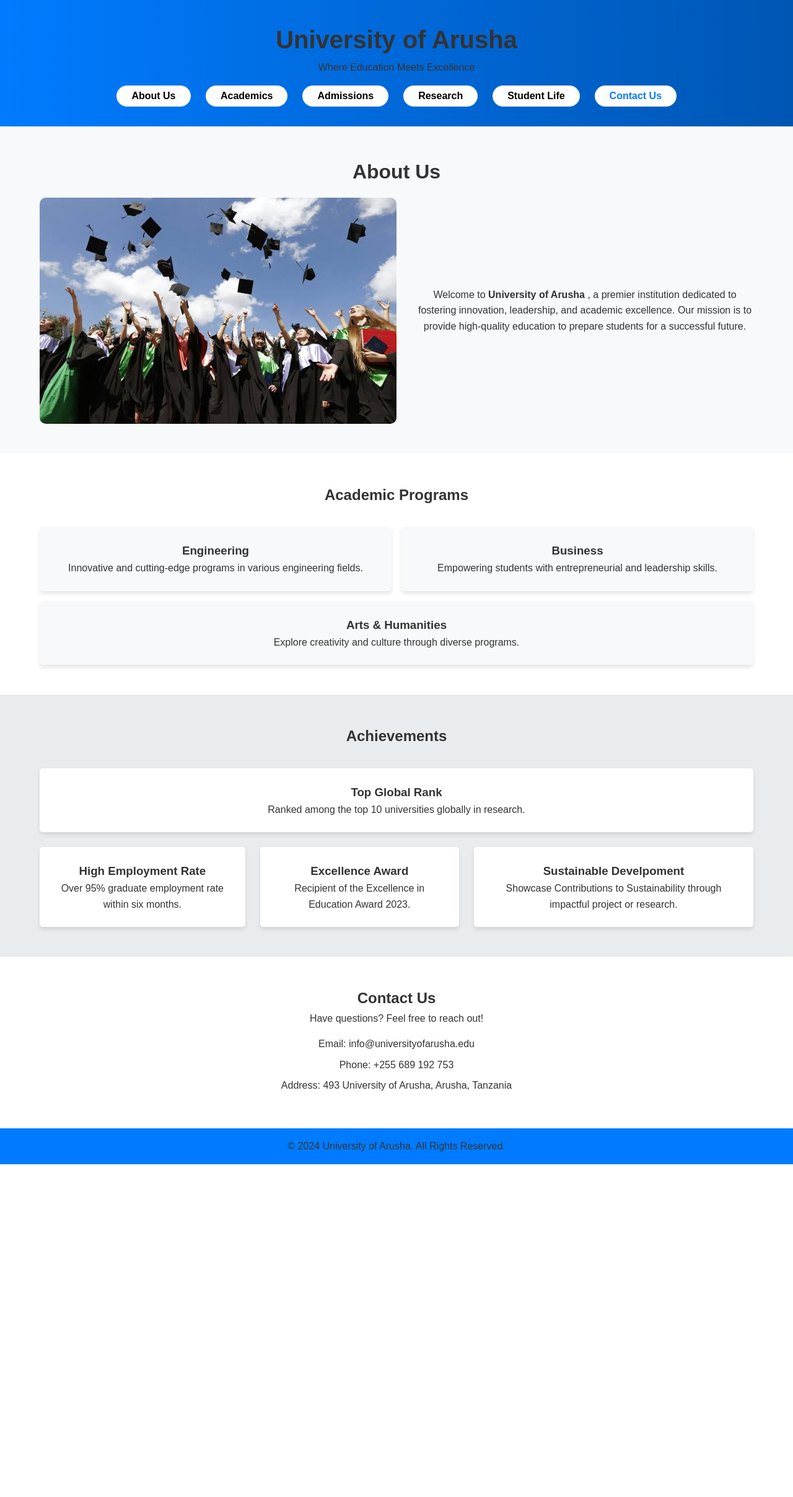
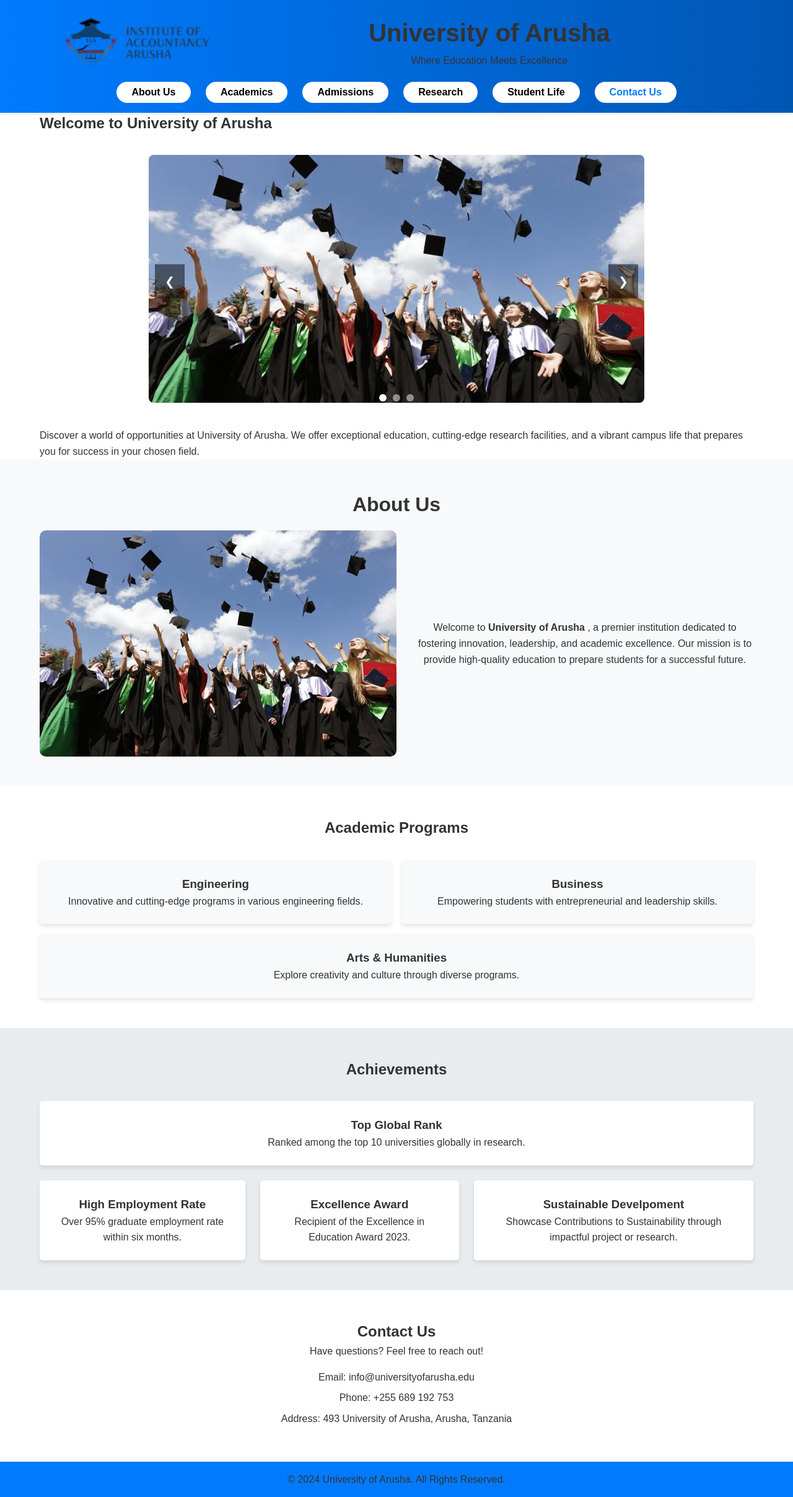
Before and after one commit to joshhy12/Joshy_lucas_university_v01, a PHP site: page /University.html in a window 1280 px wide. Shown: the whole page at 62% size. Before the commit the page ends 1879 px from the top, so only its background shows below. Run offline with PHP 8.4, Linux system fonts and the light colour scheme.

Commit message:
Create new scrolling coursal

```diff
--- a/University.html
+++ b/University.html
@@ -10,8 +10,14 @@
 <body>
   <header class="header">
     <div class="container">
-      <h1>University of Arusha</h1>
-      <p>Where Education Meets Excellence</p>
+      <div class="header-content">
+        <div class="logo">
+          <img src="images/3.png" alt="University Logo">
+        </div>
+        <div class="header-text" style="text-align: center;">
+          <h1>University of Arusha</h1>
+          <p>Where Education Meets Excellence</p>
+        </div>      </div>
       <nav>
         <ul class="nav-links">
           <li class="dropdown">
@@ -60,6 +66,32 @@
 
     </div>
   </header>
+
+  <section id="home" class="home">
+    <div class="container">
+      <h2>Welcome to University of Arusha</h2>
+      <div class="slider">
+        <div class="slides">
+          <div class="slide">
+            <img src="images/image2.JPG" alt="University Main Building">
+          </div>
+          <div class="slide">
+            <img src="images/image1.JPG" alt="Campus Life">
+          </div>
+          <div class="slide">
+            <img src="images/image2.JPG" alt="Library">
+          </div>
+        </div>
+        <button class="slider-btn prev">❮</button>
+        <button class="slider-btn next">❯</button>
+        <div class="dots"></div>
+      </div>
+      <p class="home-description">
+        Discover a world of opportunities at University of Arusha. We offer exceptional education, cutting-edge research facilities, and a vibrant campus life that prepares you for success in your chosen field.
+      </p>
+    </div>
+  </section>
+
 
   <section id="about" class="about">
     <div class="container">
@@ -132,7 +164,10 @@
   </section>
 
   <footer class="footer">
-    <p>&copy; 2024 University of Arusha. All Rights Reserved.</p>
+    <p>© 2024 University of Arusha. All Rights Reserved.</p>
   </footer>
 </body>
+
+<script src="script.js"></script>
+
 </html>
--- a/styles.css
+++ b/styles.css
@@ -212,3 +212,116 @@ body {
   cursor: pointer;
   min-width: 120px;
 }
+
+/* Update header styles */
+.header {
+  background: linear-gradient(to right, #007bff, #0056b3);
+  color: white;
+  padding: 1rem 0;
+  position: fixed;
+  width: 100%;
+  top: 0;
+  left: 0;
+  z-index: 1000;
+  box-shadow: 0 2px 5px rgba(0,0,0,0.1);
+}
+
+/* Add styles for the logo and header content */
+.header-content {
+  display: flex;
+  align-items: center;
+  margin-bottom: 1rem;
+}
+
+.logo {
+  width: 300px;
+  height: 100px;
+  flex-shrink: 0;
+}
+
+.logo img {
+  width: 100%;
+  height: 100%;
+  object-fit: contain;
+}
+
+.header-text {
+  flex-grow: 1;
+  text-align: left;
+}
+
+/* Add padding to body to prevent content from hiding under fixed header */
+body {
+  padding-top: 180px; /* Adjust this value based on your header height */
+}
+
+
+
+
+
+
+
+.slider {
+  position: relative;
+  width: 100%;
+  max-width: 800px;
+  margin: 2rem auto;
+  overflow: hidden;
+}
+
+.slides {
+  display: flex;
+  transition: transform 0.5s ease-in-out;
+}
+
+.slide {
+  min-width: 100%;
+}
+
+.slide img {
+  width: 100%;
+  height: 400px;
+  object-fit: cover;
+  border-radius: 8px;
+}
+
+.slider-btn {
+  position: absolute;
+  top: 50%;
+  transform: translateY(-50%);
+  background: rgba(0, 0, 0, 0.5);
+  color: white;
+  padding: 1rem;
+  border: none;
+  cursor: pointer;
+  font-size: 1.2rem;
+}
+
+.prev {
+  left: 10px;
+}
+
+.next {
+  right: 10px;
+}
+
+.dots {
+  position: absolute;
+  bottom: 10px;
+  left: 50%;
+  transform: translateX(-50%);
+  display: flex;
+  gap: 10px;
+}
+
+.dot {
+  width: 12px;
+  height: 12px;
+  background: rgba(255, 255, 255, 0.5);
+  border-radius: 50%;
+  cursor: pointer;
+}
+
+.dot.active {
+  background: white;
+}
```
Also changed, not shown: script.js (added, +48 -0 lines), images/1.png (added), images/2.png (added), images/3.png (added), images/4.png (added).
